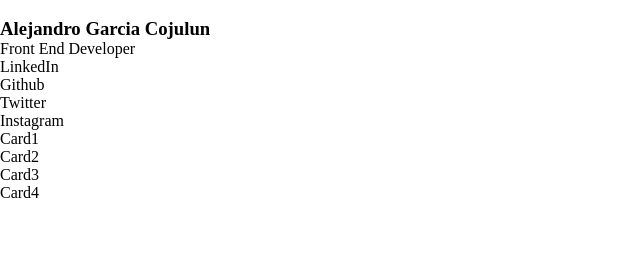
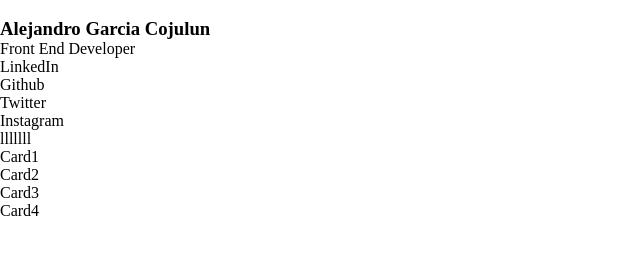
Before and after one commit to NeverL3gend/Personal-Portfolio, a plain HTML site: page index.html in a window 1280 px wide. Shown: the full height of the page, 0-640 px from the left. Drawn offline with Linux system fonts and the light colour scheme.

Commit message:
commiting

```diff
--- a/index.html
+++ b/index.html
@@ -21,6 +21,7 @@
             <li>Github</li>
             <li>Twitter</li>
             <li>Instagram</li>
+            lllllll
         </ul>
      </section>
      <section class="project-cards">
```
